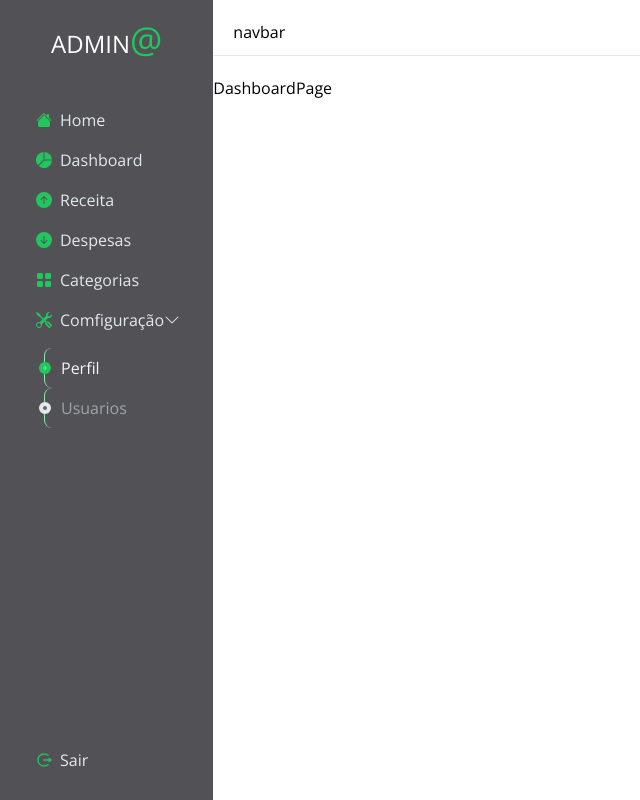
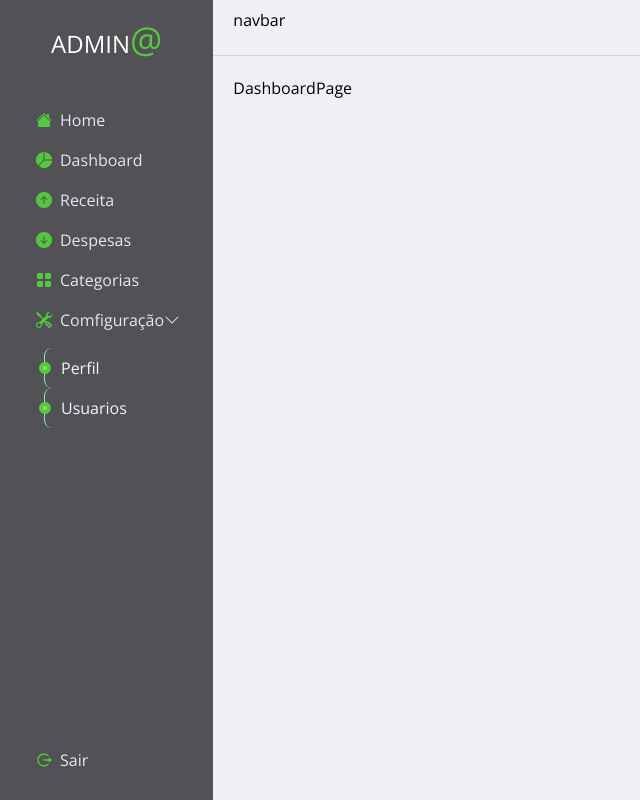
Before and after one commit to jobson08/front-type, a React (Create React App) app: page /dashboard in a window 1280 px wide. Both pictures are taken after a click on the button "Comfiguração". Shown: the whole page, without its empty margins (0-640 px from the left). Built offline with nearby package versions, Linux system fonts and the light colour scheme.

Commit message:
alteracao cores das paginas

```diff
--- a/public/index.html
+++ b/public/index.html
@@ -10,34 +10,14 @@
       content="Web site created using create-react-app"
     />
     <link rel="apple-touch-icon" href="%PUBLIC_URL%/logo192.png" />
-    <!--
-      manifest.json provides metadata used when your web app is installed on a
-      user's mobile device or desktop. See https://developers.google.com/web/fundamentals/web-app-manifest/
-    -->
+
     <link rel="manifest" href="%PUBLIC_URL%/manifest.json" />
-    <!--
-      Notice the use of %PUBLIC_URL% in the tags above.
-      It will be replaced with the URL of the `public` folder during the build.
-      Only files inside the `public` folder can be referenced from the HTML.
 
-      Unlike "/favicon.ico" or "favicon.ico", "%PUBLIC_URL%/favicon.ico" will
-      work correctly both with client-side routing and a non-root public URL.
-      Learn how to configure a non-root public URL by running `npm run build`.
-    -->
-    <title>React App</title>
+    <title>Admin</title>
   </head>
-  <body>
+  <body class="bg-body-bg text-gray-300">
     <noscript>You need to enable JavaScript to run this app.</noscript>
     <div id="root"></div>
-    <!--
-      This HTML file is a template.
-      If you open it directly in the browser, you will see an empty page.
 
-      You can add webfonts, meta tags, or analytics to this file.
-      The build step will place the bundled scripts into the <body> tag.
-
-      To begin the development, run `npm start` or `yarn start`.
-      To create a production bundle, use `npm run build` or `yarn build`.
-    -->
   </body>
 </html>
--- a/src/components/Navbar.tsx
+++ b/src/components/Navbar.tsx
@@ -2,7 +2,7 @@ import React from 'react'
 
 const Navbar = () =>{
 return(
-    <div className="h-[7vh] border-b p-5 border-gray-200">
+    <div className="h-[7vh] border-b p-5 py-2 border-gray-300">
         navbar
     </div>
 )
--- a/src/components/Sidebar.tsx
+++ b/src/components/Sidebar.tsx
@@ -8,58 +8,58 @@ function Sidebar() {
   const [showSubmenu, setShowSubmenu] = useState(false)
   return (
     <>
-    <div className={`xl:h-[100vh] fixed xl:static w-[70%] md:w-[40%] lg:w[30%] xl:w-auto h-full p-5 top-0 flex flex-col justify-between z-50 bg-gray4
+    <div className={`xl:h-[100vh] fixed xl:static w-[70%] md:w-[40%] lg:w[30%] xl:w-auto h-full p-5 top-0 flex flex-col justify-between z-50 bg-sidebar-bg
     ${showMenu ? "left-0" : "left-full"} transition-all`} >
       <div>
         <h1 className='text-center text-2xl font-bol text-white mb-10'>
-          ADMIN<span className='text-green-500 text-4xl'>@</span>
+          ADMIN<span className='text-secondary text-4xl'>@</span>
         </h1>
         <ul>
           <li>
-            <Link to="/home" className='flex items-center gap-2 py-2 px-4 rounded-lg text-slate-200 hover:bg-primary transition-colors'>
-              <BsFillHouseFill className='text-green-500 ' />Home
+            <Link to="/home" className='flex items-center gap-2 py-2 px-4 rounded-lg text-slate-200 hover:bg-main-bg transition-colors'>
+              <BsFillHouseFill className='text-secondary' />Home
             </Link>
           </li>
          <li>
-            <Link to="/dashboard" className='flex items-center gap-2 py-2 px-4 rounded-lg text-slate-200 hover:bg-primary transition-colors'>
-              <BsPieChartFill className='text-green-500 ' />Dashboard
+            <Link to="/dashboard" className='flex items-center gap-2 py-2 px-4 rounded-lg text-slate-200 hover:bg-main-bg transition-colors'>
+              <BsPieChartFill className='text-secondary' />Dashboard
             </Link>
          </li>
          <li>
-            <Link to="/dashboard" className='flex items-center gap-2 py-2 px-4 rounded-lg text-slate-200 hover:bg-primary transition-colors'>
-              <BsFillArrowUpCircleFill className='text-green-500 ' />Receita
+            <Link to="/dashboard" className='flex items-center gap-2 py-2 px-4 rounded-lg text-slate-200 hover:bg-main-bg transition-colors'>
+              <BsFillArrowUpCircleFill className='text-secondary' />Receita
             </Link>
          </li>
          <li>
-            <Link to="/dashboard" className='flex items-center gap-2 py-2 px-4 rounded-lg text-slate-200 hover:bg-primary transition-colors'>
-              <BsFillArrowDownCircleFill className='text-green-500 ' />Despesas
+            <Link to="/dashboard" className='flex items-center gap-2 py-2 px-4 rounded-lg text-slate-200 hover:bg-main-bg transition-colors'>
+              <BsFillArrowDownCircleFill className='text-secondary' />Despesas
             </Link>
          </li>
            <li>
-            <Link to="/dashboard" className='flex items-center gap-2 py-2 px-4 rounded-lg text-slate-200 hover:bg-primary transition-colors'>
-              <BsFillGridFill className='text-green-500 ' />Categorias
+            <Link to="/dashboard" className='flex items-center gap-2 py-2 px-4 rounded-lg text-slate-200 hover:bg-main-bg transition-colors'>
+              <BsFillGridFill className='text-secondary' />Categorias
             </Link>
          </li>
          <li>
             <button onClick={() => setShowSubmenu(!showSubmenu)} className='flex items-center justify-between py-2 px-4 rounded-lg
-            text-slate-200 hover:bg-primary transition-colors'>
+            text-slate-200 hover:bg-main-bg transition-colors'>
               <span className=' flex items-center gap-2'>
-                <BsTools className='text-green-500 ' />Comfiguração
+                <BsTools className='text-secondary' />Comfiguração
               </span>
               <BsChevronRight className={`${showSubmenu && "rotate-90"} transition-all `} />
             </button>
             <ul className={`my-2 ${!showSubmenu && "hidden"}`}>
               <li>
-                  <Link to="/#" className='py-2 px-4 border-l text-gray-100 rounded-lg hover:bg-primary transition-colors
-                  border-green-300 ml-6 block relative before:w-3 before:h-3 before:absolute before:bg-green-400
-                  before:rounded-full before:-left-[6.5px] before:top-1/2 before:-translate-y-1/2 before:border-4 before:border-green-500 '>
+                  <Link to="/home" className='py-2 px-4 border-l text-gray-100 rounded-lg hover:bg-main-bg transition-colors
+                  border-green-300 ml-6 block relative before:w-3 before:h-3 before:absolute before:bg-gree1-bg
+                  before:rounded-full before:-left-[6.5px] before:top-1/2 before:-translate-y-1/2 before:border-4 before:border-secondary'>
                     Perfil
                   </Link>
               </li>
               <li>
-                  <Link to="/#" className='py-2 px-4 border-l text-gray-400 rounded-lg hover:bg-primary transition-colors border-green-300 ml-6 block
-                  relative before:w-3 before:h-3 before:absolute before:bg-gray3 before:rounded-full
-                  before:-left-[6.5px] before:top-1/2 before:-translate-y-1/2 before:border-4 before:border-gray3 '>
+                  <Link to="/dashboard" className='py-2 px-4 border-l text-gray-100 rounded-lg hover:bg-main-bg transition-colors
+                  border-green-300 ml-6 block relative before:w-3 before:h-3 before:absolute before:bg-gree1-bg
+                  before:rounded-full before:-left-[6.5px] before:top-1/2 before:-translate-y-1/2 before:border-4 before:border-secondary '>
                     Usuarios
                   </Link>
               </li>
@@ -68,12 +68,12 @@ function Sidebar() {
         </ul>
       </div>
       <nav>
-      <Link to="/dashboard" className='flex items-center gap-2 py-2 px-4 rounded-lg text-slate-200 hover:bg-primary transition-colors'>
-            <RiLogoutCircleRLine className='text-green-500 ' />Sair
+      <Link to="/dashboard" className='flex items-center gap-2 py-2 px-4 rounded-lg text-slate-200 hover:bg-main-bg transition-colors'>
+            <RiLogoutCircleRLine className='text-secondary ' />Sair
           </Link>
       </nav>
     </div>
-    <button onClick={() => setShowMenu(!showMenu)} className='xl:hidden fixed bottom-4 right-4 bg-primary text-white p-3 rounded-full z-50'>
+    <button onClick={() => setShowMenu(!showMenu)} className='xl:hidden fixed bottom-4 right-4 bg-secondary-bg text-white p-3 rounded-full z-50'>
      {showMenu ? <RiCloseLine /> : <RiMenuLine /> }
     </button>
     </>
--- a/src/layouts/LayoutAdmin.tsx
+++ b/src/layouts/LayoutAdmin.tsx
@@ -9,7 +9,7 @@ function LayoutAdmin() {
       <Sidebar />
       <div className="xl:col-span-5">
         <Navbar />
-        <div className="h-[90vh] overflow-y-scroll py-5">
+        <div className="h-[90vh] overflow-y-scroll py-5 p-5 bg-body-bg">
           <Outlet />
         </div>
       </div>
--- a/tailwind.config.js
+++ b/tailwind.config.js
@@ -1,28 +1,36 @@
 /** @type {import('tailwindcss').Config} */
 module.exports = {
-  content: ['./src/**/*.{js,jsx,ts,tsx}'],
+  content: ['./index.html','./src/**/*.{js,jsx,ts,tsx}'],
   theme: {
     fontFamily: {
-      display: ['Open Sans', 'sans-serif'],
-      body: ['Open Sans', 'sans-serif'],
     },
     extend: {
       fontSize: {
         14: '14px',
       },
+
+      colors:{
+        'primary': '#006Aff',
+        'secondary': '#52c93f',
+      },
+
       backgroundColor: {
-        'primary': '#006Aff',
-        'secondary': '#ff2727',
-        'black': '#1A1919',
-        'green1': '#52c93f',
-        'gray1': '#F8F7F1',
-        'gray2': '#A3A3A3',
-        'gray3': '#656575',
-        'gray4': '#525256',
-        'light-gray': '#F7F7F7',
+        'main-bg': '#006Aff',
+        'secondary-bg': '#52c93f',
+        'sidebar-bg': '#525256',
+        'body-bg': 'rgba(239, 240, 244)',
+        'gree1-bg': 'rgba(138, 228, 84)',
+        'gree2-bg': 'rgba(98, 209, 30 )',
+        'gree3-bg': 'rgba(73, 175, 10 )',
+        'gray1-bg': '#F8F7F1',
+        'gray2-bg': '#A3A3A3',
+        'gray3-bg': '#656575',
+        'gray4-bg': '#525256',
+        'light-gray-br': '#F7F7F7',
         'secondary-dark-bg': 'rgba(12, 42, 77)',
         'half-transparent': 'rgba(0, 0, 0, 0.5)',
       },
+
       borderWidth: {
         1: '1px',
       },
@@ -38,12 +46,6 @@ module.exports = {
         1200: '1200px',
         1400: '1400px',
       },
-      height: {
-        80: '80px',
-      },
-      minHeight: {
-        590: '590px',
-      },
   },
 },
   plugins: [],
```
